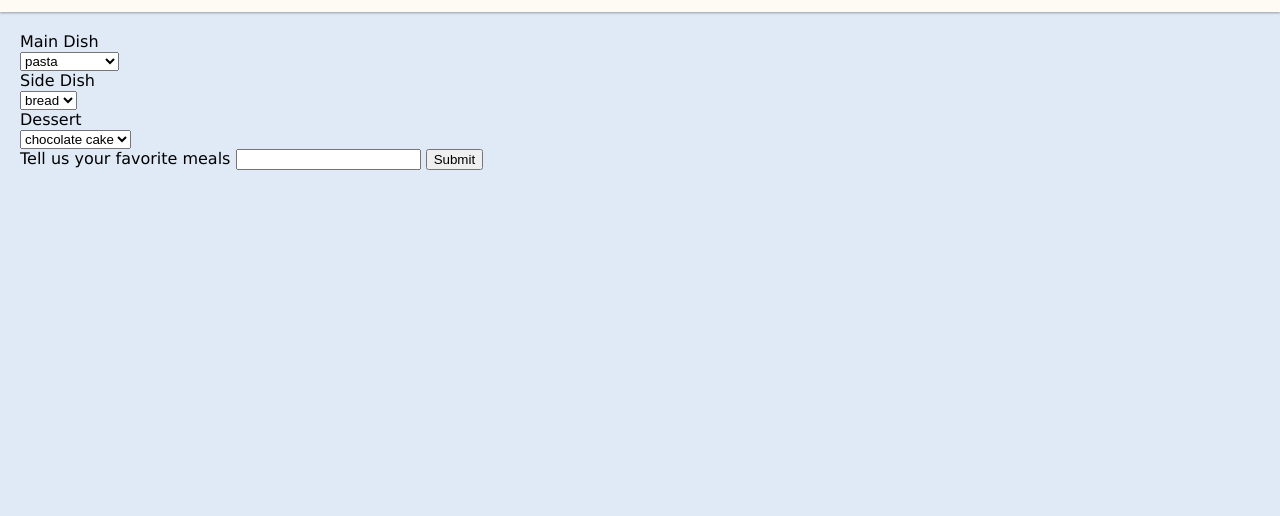
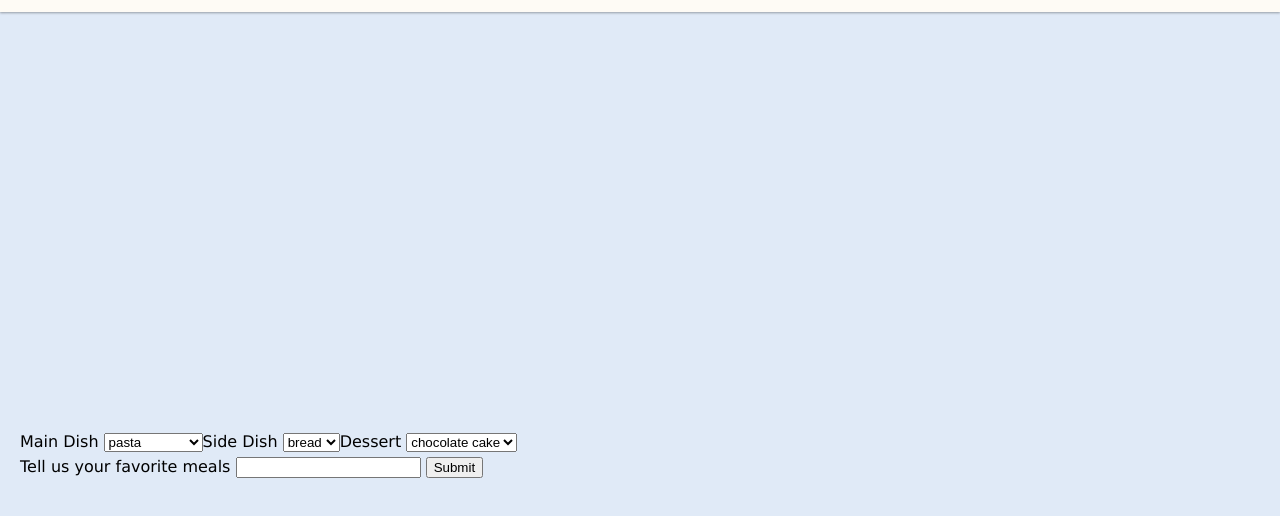
Before and after one commit to TabethaSnead/city-builder, a plain HTML site: page index.html in a window 1280 px wide. Shown: the part 68-584 px from the top of the page. Drawn offline with Linux system fonts and the light colour scheme.

Commit message:
deleted breaks, moved the location of my input and button and deleted console logs

```diff
--- a/app.js
+++ b/app.js
@@ -41,7 +41,7 @@ dessertDropdown.addEventListener('change', () => {
 favoriteButton.addEventListener('click', () => {
     const favoritePhrase = favoriteInput.value;
     favoriteArrs.push(favoritePhrase);
-    console.log(favoriteArrs);
+
     favoriteInput.value = '';
     displayFavoriteResults();
 });
--- a/index.html
+++ b/index.html
@@ -29,10 +29,17 @@
         </header>
 
         <main>
+            <div class="display">
+                <div id="ResultPlacement" class="resultDisplay">
+                    <div class="main Result" id="mainResult"></div>
+                    <div class="side Result" id="sideResult"></div>
+                    <div class="dessert Result" id="dessertResult"></div>
+                </div>
+            </div>
             <div class="dropdownLocation">
                 <label>
                     Main Dish
-                    <br />
+
                     <select id="main-dropdown">
                         <option value="pasta">pasta</option>
                         <option value="ratatoullie">ratatoullie</option>
@@ -40,9 +47,8 @@
                     </select>
                 </label>
                 <label>
-                    <br />
                     Side Dish
-                    <br />
+
                     <select id="side-dropdown">
                         <option value="bread">bread</option>
                         <option value="salad">salad</option>
@@ -50,32 +56,24 @@
                     </select>
                 </label>
                 <label>
-                    <br />
                     Dessert
-                    <br />
+
                     <select id="dessert-dropdown">
                         <option value="chocolate">chocolate cake</option>
                         <option value="sorbet">lemon sorbet</option>
                         <option value="trifle">trifle</option>
                     </select>
                 </label>
-                <section>
-                    Tell us your favorite meals
-                    <input id="favorite-input" />
-                    <button id="favorite-button">Submit</button>
-                </section>
             </div>
+            <section class="inputSection">
+                Tell us your favorite meals
+                <input id="favorite-input" />
+                <button id="favorite-button">Submit</button>
+            </section>
             <section class="results" id="stats">
                 <p id="numOfChoices"></p>
                 <div id="favoriteResults"></div>
             </section>
-            <div class="display">
-                <div id="ResultPlacement" class="resultDisplay">
-                    <div class="main Result" id="mainResult"></div>
-                    <div class="side Result" id="sideResult"></div>
-                    <div class="dessert Result" id="dessertResult"></div>
-                </div>
-            </div>
         </main>
     </body>
 </html>
--- a/styles/global.css
+++ b/styles/global.css
@@ -60,5 +60,11 @@ main {
     margin: 10px;
 }
 .results {
-    font-size: 25px;
+    font-size: 20px;
 }
+.dropdownLocation {
+    display: flex;
+}
+.inputSection {
+    margin-top: 5px;
+}
```
